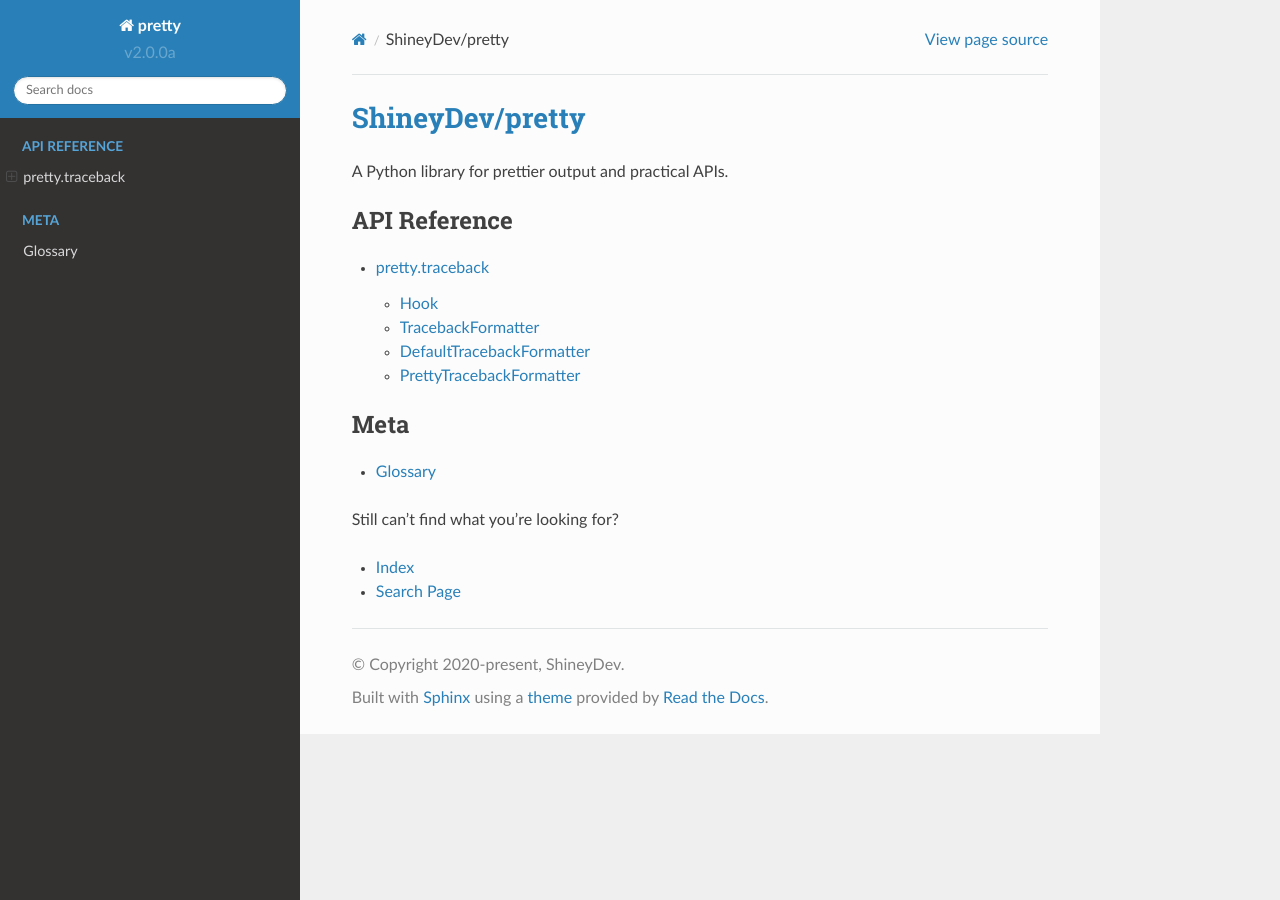
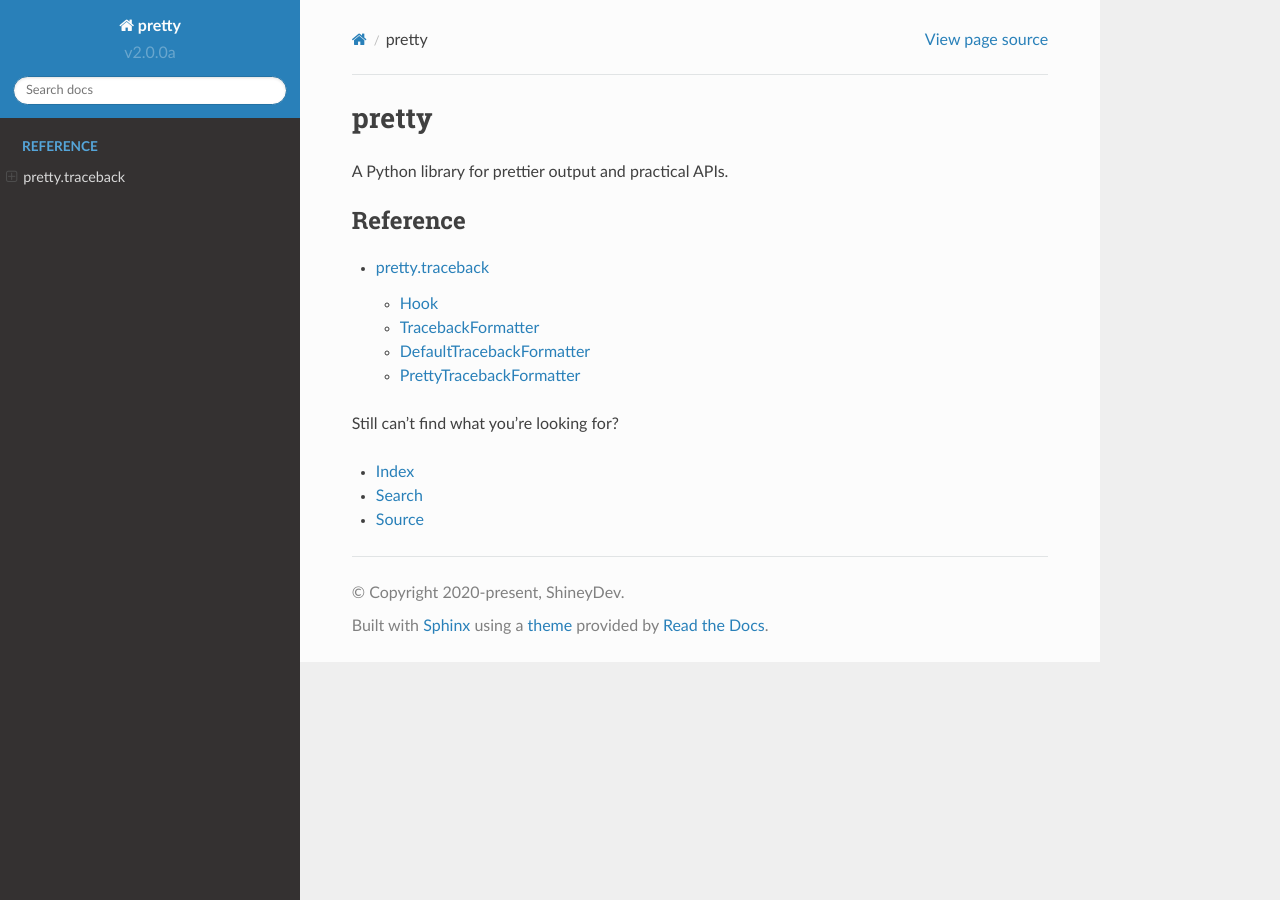
Before and after one commit to ShineyDev/pretty, a Sphinx documentation site: the page built from docs/index.rst, in a window 1280 px wide. Built offline with Sphinx 7.4.7 and the Read the Docs theme 2.0.0, drawn with Linux system fonts in a browser that asks for light colours.

Commit message:
update documentation files

```diff
--- a/docs/meta/glossary.rst
+++ b/docs/glossary.rst
@@ -1,3 +1,6 @@
+:orphan:
+
+
 Glossary
 ========
 
--- a/docs/index.rst
+++ b/docs/index.rst
@@ -1,23 +1,18 @@
-`ShineyDev/pretty <https://github.com/ShineyDev/pretty>`_
-=========================================================
+pretty
+======
 
 A Python library for prettier output and practical APIs.
 
 
 .. toctree::
-    :caption: API Reference
+    :caption: Reference
     :maxdepth: 2
 
     reference/pretty/traceback/index
 
-.. toctree::
-    :caption: Meta
-    :maxdepth: 1
-
-    meta/glossary
-
 
 Still can't find what you're looking for?
 
-* :ref:`genindex`
-* :ref:`search`
+- :ref:`Index <genindex>`
+- :ref:`Search <search>`
+- `Source <https://github.com/ShineyDev/pretty>`_
```
Also changed, not shown: docs/reference/pretty/traceback/index.rst (+4 -4 lines).
